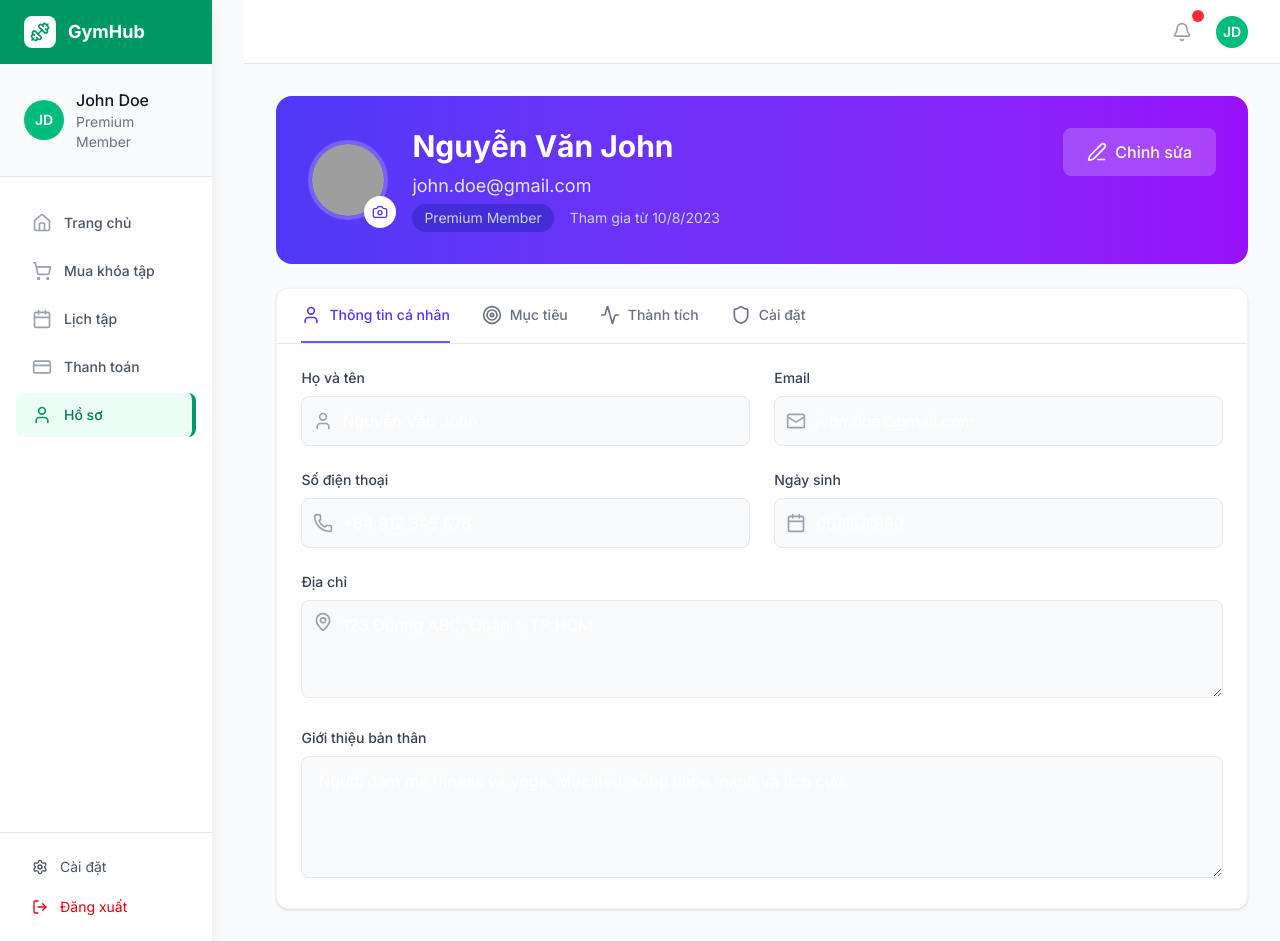
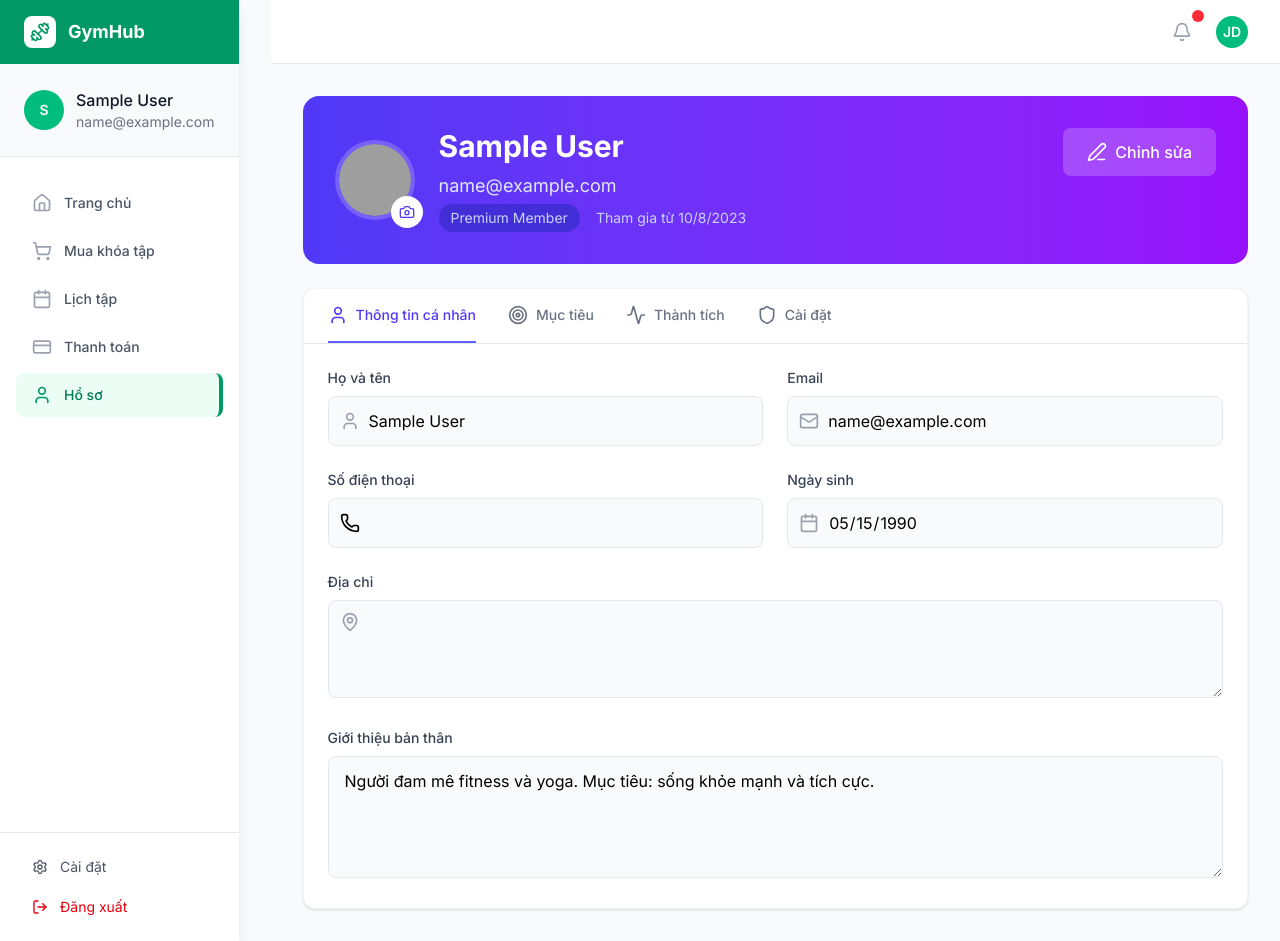
Before and after one commit to ttthanh1411/gym, a Next.js app in the folder gym_fe/: page /user/profile in a window 1280 px wide. Built offline with nearby package versions, Linux system fonts and the light colour scheme; sample sign-in values are in the browser's storage; grey boxes are pictures that could not be loaded.

Commit message:
Integrate login

```diff
--- a/gym_fe/src/app/user/layout.tsx
+++ b/gym_fe/src/app/user/layout.tsx
@@ -1,6 +1,6 @@
 'use client';
 
-import { useState } from 'react';
+import { useState, useEffect } from 'react';
 import Link from 'next/link';
 import { usePathname } from 'next/navigation';
 import { cn } from '@/lib/utils';
@@ -17,6 +17,8 @@ import {
     LogOut,
     Settings
 } from 'lucide-react';
+import AuthService from '@/service/authService';
+import { useRouter } from 'next/navigation';
 
 const navigation = [
     { name: 'Trang chủ', href: '/user', icon: Home },
@@ -33,6 +35,14 @@ export default function UserLayout({
 }) {
     const pathname = usePathname();
     const [sidebarOpen, setSidebarOpen] = useState(false);
+    const user = AuthService.getCurrentUser();
+    const router = useRouter();
+
+    useEffect(() => {
+        if (!user) {
+            router.push('/auth/login');
+        }
+    }, [user, router]);
 
     return (
         <div className="min-h-screen bg-gray-50 flex">
@@ -70,11 +80,11 @@ export default function UserLayout({
                     <div className="p-6 bg-gray-50 border-b border-gray-200">
                         <div className="flex items-center space-x-3">
                             <div className="w-10 h-10 bg-emerald-500 rounded-full flex items-center justify-center">
-                                <span className="text-white font-semibold text-sm">JD</span>
+                                <span className="text-white font-semibold text-sm">{user?.name?.[0] || 'U'}</span>
                             </div>
                             <div className="min-w-0 flex-1">
-                                <p className="font-medium text-gray-900 truncate">John Doe</p>
-                                <p className="text-sm text-gray-500">Premium Member</p>
+                                <p className="font-medium text-gray-900 truncate">{user?.name || 'User'}</p>
+                                <p className="text-sm text-gray-500">{user?.email || ''}</p>
                             </div>
                         </div>
                     </div>
@@ -111,7 +121,7 @@ export default function UserLayout({
                             <Settings className="mr-3 h-4 w-4" />
                             <span className="truncate">Cài đặt</span>
                         </button>
-                        <button className="flex items-center w-full px-4 py-2 text-sm text-red-600 hover:bg-red-50 rounded-lg transition-colors">
+                        <button className="flex items-center w-full px-4 py-2 text-sm text-red-600 hover:bg-red-50 rounded-lg transition-colors" onClick={() => { AuthService.logout(); router.push('/auth/login'); }}>
                             <LogOut className="mr-3 h-4 w-4" />
                             <span className="truncate">Đăng xuất</span>
                         </button>
--- a/gym_fe/src/app/user/page.tsx
+++ b/gym_fe/src/app/user/page.tsx
@@ -10,6 +10,7 @@ import {
   Users,
   Award
 } from 'lucide-react';
+import AuthService from '@/service/authService';
 
 const stats = [
   {
@@ -90,12 +91,13 @@ const recentAchievements = [
 ];
 
 export default function UserDashboard() {
+  const user = AuthService.getCurrentUser();
   return (
     <div className="space-y-8 container">
       {/* Welcome section */}
       <div className="bg-gradient-to-r from-emerald-600 via-emerald-500 to-blue-500 rounded-2xl p-8 text-white">
         <div className="max-w-3xl">
-          <h1 className="text-3xl font-bold mb-2">Chào mừng trở lại, John! 👋</h1>
+          <h1 className="text-3xl font-bold mb-2">Chào mừng trở lại, {user?.name || 'User'}! 👋</h1>
           <p className="text-emerald-100 text-lg">
             Hôm nay bạn có 2 buổi tập. Hãy cùng chinh phục mục tiêu fitness của mình!
           </p>
--- a/gym_fe/src/app/user/profile/page.tsx
+++ b/gym_fe/src/app/user/profile/page.tsx
@@ -18,17 +18,19 @@ import {
   Target,
   Activity
 } from 'lucide-react';
+import AuthService from '@/service/authService';
 
 const userProfile = {
-  name: 'Nguyễn Văn John',
-  email: 'john.doe@gmail.com',
-  phone: '+84 912 345 678',
-  address: '123 Đường ABC, Quận 1, TP.HCM',
-  birthDate: '1990-05-15',
-  joinDate: '2023-08-10',
-  membershipType: 'Premium',
-  avatar: 'https://images.pexels.com/photos/220453/pexels-photo-220453.jpeg?auto=compress&cs=tinysrgb&w=150',
-  bio: 'Người đam mê fitness và yoga. Mục tiêu: sống khỏe mạnh và tích cực.',
+  ...AuthService.getCurrentUser(),
+  phone: AuthService.getCurrentUser()?.phone || '',
+  address: AuthService.getCurrentUser()?.address || '',
+  name: AuthService.getCurrentUser()?.name || 'Nguyễn Văn John',
+  email: AuthService.getCurrentUser()?.email || 'john.doe@gmail.com',
+  birthDate: AuthService.getCurrentUser()?.birthDate || '1990-05-15',
+  joinDate: AuthService.getCurrentUser()?.joinDate || '2023-08-10',
+  membershipType: AuthService.getCurrentUser()?.membershipType || 'Premium',
+  avatar: AuthService.getCurrentUser()?.avatar || 'https://images.pexels.com/photos/220453/pexels-photo-220453.jpeg?auto=compress&cs=tinysrgb&w=150',
+  bio: AuthService.getCurrentUser()?.bio || 'Người đam mê fitness và yoga. Mục tiêu: sống khỏe mạnh và tích cực.',
 };
 
 const fitnessGoals = [
@@ -123,7 +125,7 @@ export default function ProfilePage() {
 
         <div className="p-6">
           {activeTab === 'profile' && (
-            <div className="space-y-6">
+            <div className="space-y-6 text-black">
               <div className="grid grid-cols-1 md:grid-cols-2 gap-6">
                 <div>
                   <label className="block text-sm font-medium text-gray-700 mb-2">
@@ -163,10 +165,10 @@ export default function ProfilePage() {
 
                 <div>
                   <label className="block text-sm font-medium text-gray-700 mb-2">
-                    Số điện thoại
+                    Số điện thoại {formData.phone}
                   </label>
-                  <div className="relative">
-                    <Phone className="absolute left-3 top-1/2 transform -translate-y-1/2 text-gray-400 w-5 h-5" />
+                  <div className="relative text-black">
+                    <Phone className="absolute left-3 top-1/2 transform -translate-y-1/2 text-black  w-5 h-5" />
                     <input
                       type="tel"
                       value={formData.phone}
@@ -265,7 +267,7 @@ export default function ProfilePage() {
                 {fitnessGoals.map((goal) => (
                   <div key={goal.id} className="bg-gradient-to-br from-blue-50 to-indigo-50 rounded-xl p-6 border border-blue-100">
                     <h4 className="font-semibold text-gray-900 mb-3">{goal.name}</h4>
-                    <div className="space-y-3">
+                    <div className="space-y-3 text-black">
                       <div className="flex justify-between text-sm">
                         <span className="text-gray-600">Hiện tại:</span>
                         <span className="font-medium">{goal.current}</span>
--- a/gym_fe/src/service/authService.ts
+++ b/gym_fe/src/service/authService.ts
@@ -32,23 +32,19 @@ class AuthService {
       const error = await res.json();
       throw new Error(error.message || 'Login failed');
     }
-    return res.json();
+    const user = await res.json();
+    localStorage.setItem('user', JSON.stringify(user));
+    return user;
   }
 
-  async getCurrentUser(): Promise<User | null> {
-    const token = localStorage.getItem('auth_token');
-    const userData = localStorage.getItem('user_data');
-
-    if (token && userData) {
-      return JSON.parse(userData);
-    }
-
-    return null;
+  getCurrentUser() {
+    if (typeof window === 'undefined') return null;
+    const user = localStorage.getItem('user');
+    return user ? JSON.parse(user) : null;
   }
 
-  logout(): void {
-    localStorage.removeItem('auth_token');
-    localStorage.removeItem('user_data');
+  logout() {
+    localStorage.removeItem('user');
   }
 }
 
```
Also changed, not shown: 1 other file (tests, documents, lock files or other folders).
